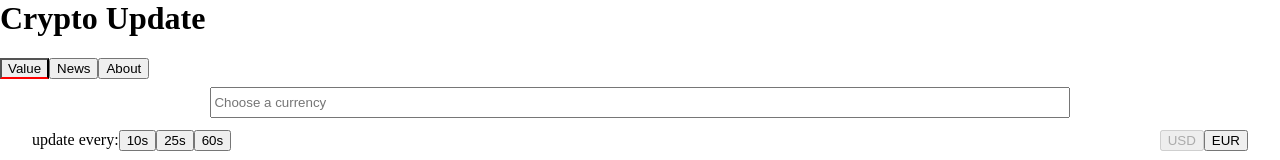
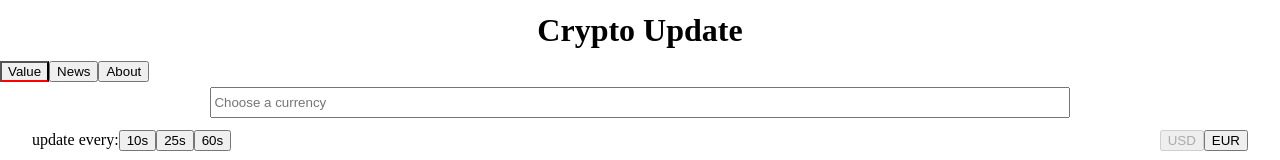
Before and after one commit to dmichaux/crypto-update, a React (Create React App) app: page / in a window 1280 px wide. Shown: the top 160 px of the page. Built offline with nearby package versions, Linux system fonts and the light colour scheme; no server answers; what crypto-news-api would draw is missing.

Commit message:
Replace h1 margin with padding

```diff
--- a/src/stylesheets/Header.css
+++ b/src/stylesheets/Header.css
@@ -3,5 +3,8 @@ header {
 }
 
 h1 {
-	margin-top: 0;
+	margin: 0;
+	padding-top: 12px;
+	padding-bottom: 12px;
+	text-align: center;
 }
```
